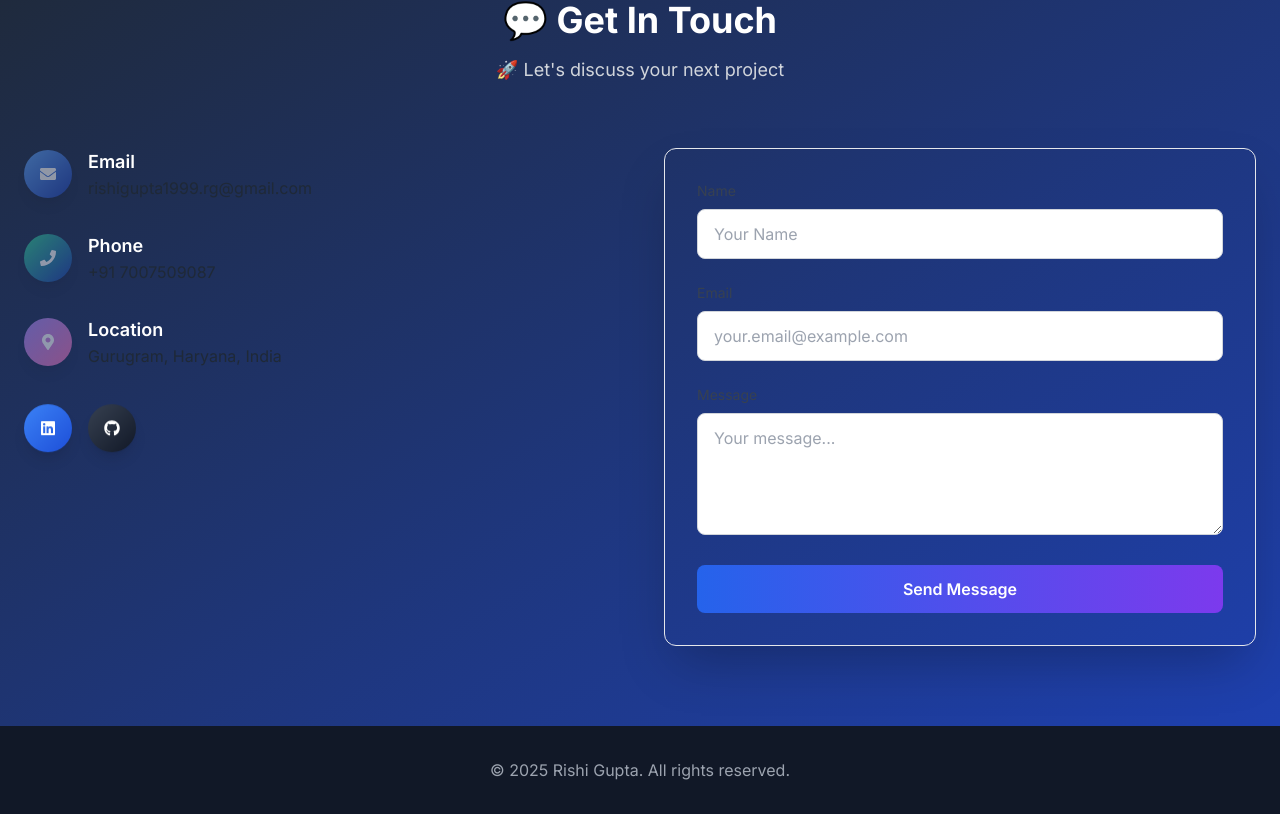
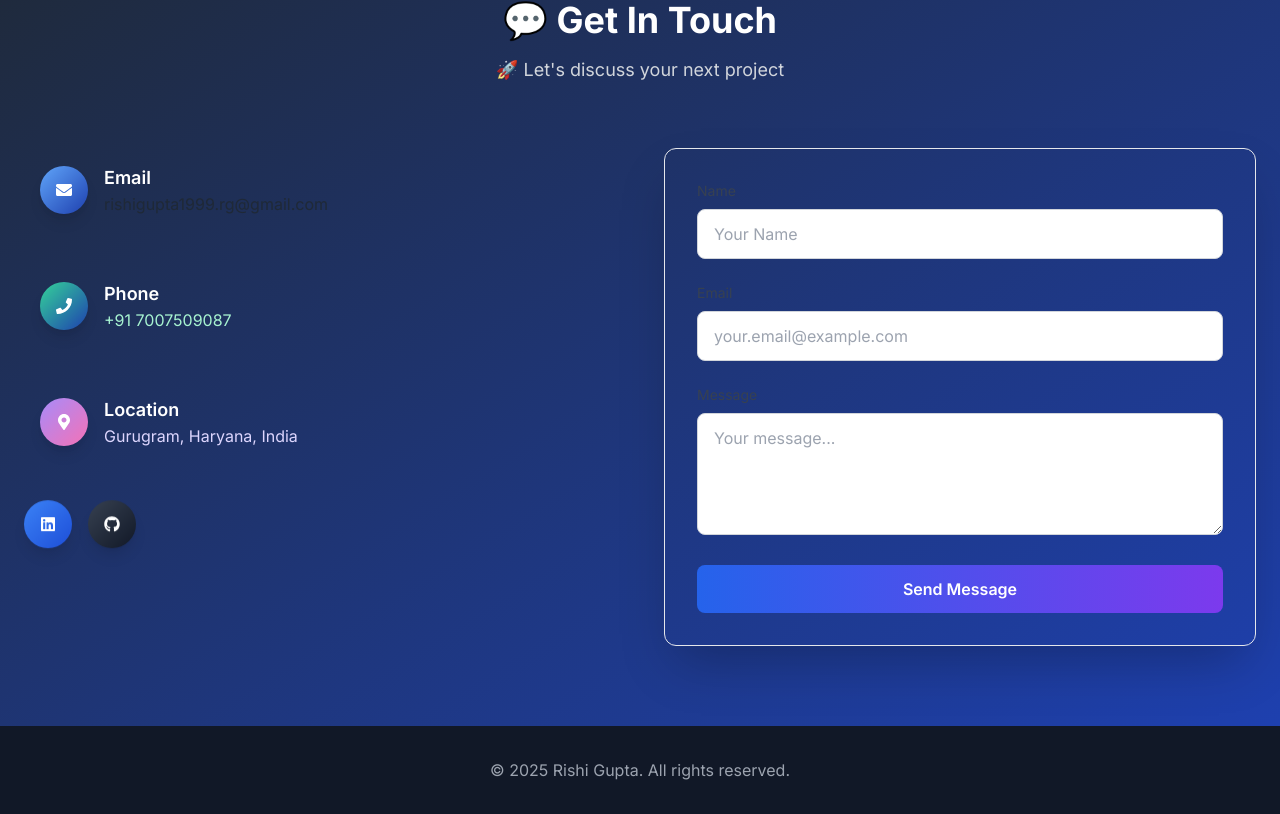
Before and after one commit to Bunnyrishi/bunnyrishi.github.io, a React (Create React App) app: page / in a window 1280 px wide. Shown: the part 7109-7923 px from the top of the page. Built offline with nearby package versions, Linux system fonts and the light colour scheme.

Commit message:
Enhance contact information visibility with background cards

```diff
--- a/src/App.js
+++ b/src/App.js
@@ -721,35 +721,41 @@ function Portfolio() {
               viewport={{ once: true }}
               className="space-y-8"
             >
+              <div className="bg-white/10 backdrop-blur-sm rounded-lg p-4 mb-6">
                 <div className="flex items-center gap-4">
-                <div className="w-12 h-12 bg-gradient-to-br from-blue-400 to-cyan-400 rounded-full flex items-center justify-center shadow-lg animate-pulse">
+                  <div className="w-12 h-12 bg-gradient-to-br from-blue-400 to-cyan-400 rounded-full flex items-center justify-center shadow-lg">
                     <FaEnvelope className="text-white" />
                   </div>
                   <div>
                     <h3 className="text-lg font-semibold text-white">Email</h3>
-                  <a href="mailto:rishigupta1999.rg@gmail.com" className="text-white/80 hover:text-white">
+                    <a href="mailto:rishigupta1999.rg@gmail.com" className="text-cyan-200 hover:text-white font-medium">
                       rishigupta1999.rg@gmail.com
                     </a>
                   </div>
                 </div>
+              </div>
+              <div className="bg-white/10 backdrop-blur-sm rounded-lg p-4 mb-6">
                 <div className="flex items-center gap-4">
-                <div className="w-12 h-12 bg-gradient-to-br from-green-400 to-emerald-400 rounded-full flex items-center justify-center shadow-lg animate-pulse">
+                  <div className="w-12 h-12 bg-gradient-to-br from-green-400 to-emerald-400 rounded-full flex items-center justify-center shadow-lg">
                     <FaPhone className="text-white" />
                   </div>
                   <div>
                     <h3 className="text-lg font-semibold text-white">Phone</h3>
-                  <a href="tel:+917007509087" className="text-white/80 hover:text-white">
+                    <a href="tel:+917007509087" className="text-green-200 hover:text-white font-medium">
                       +91 7007509087
                     </a>
                   </div>
                 </div>
+              </div>
+              <div className="bg-white/10 backdrop-blur-sm rounded-lg p-4 mb-6">
                 <div className="flex items-center gap-4">
-                <div className="w-12 h-12 bg-gradient-to-br from-purple-400 to-pink-400 rounded-full flex items-center justify-center shadow-lg animate-pulse">
+                  <div className="w-12 h-12 bg-gradient-to-br from-purple-400 to-pink-400 rounded-full flex items-center justify-center shadow-lg">
                     <FaMapMarkerAlt className="text-white" />
                   </div>
                   <div>
                     <h3 className="text-lg font-semibold text-white">Location</h3>
-                  <p className="text-white/80">Gurugram, Haryana, India</p>
+                    <p className="text-purple-200 font-medium">Gurugram, Haryana, India</p>
+                  </div>
                 </div>
               </div>
               <div className="flex gap-4 pt-4">
```
Also changed, not shown: 8 other files (tests, documents, lock files or other folders). Lines whose indentation alone changed are shown as unchanged.
